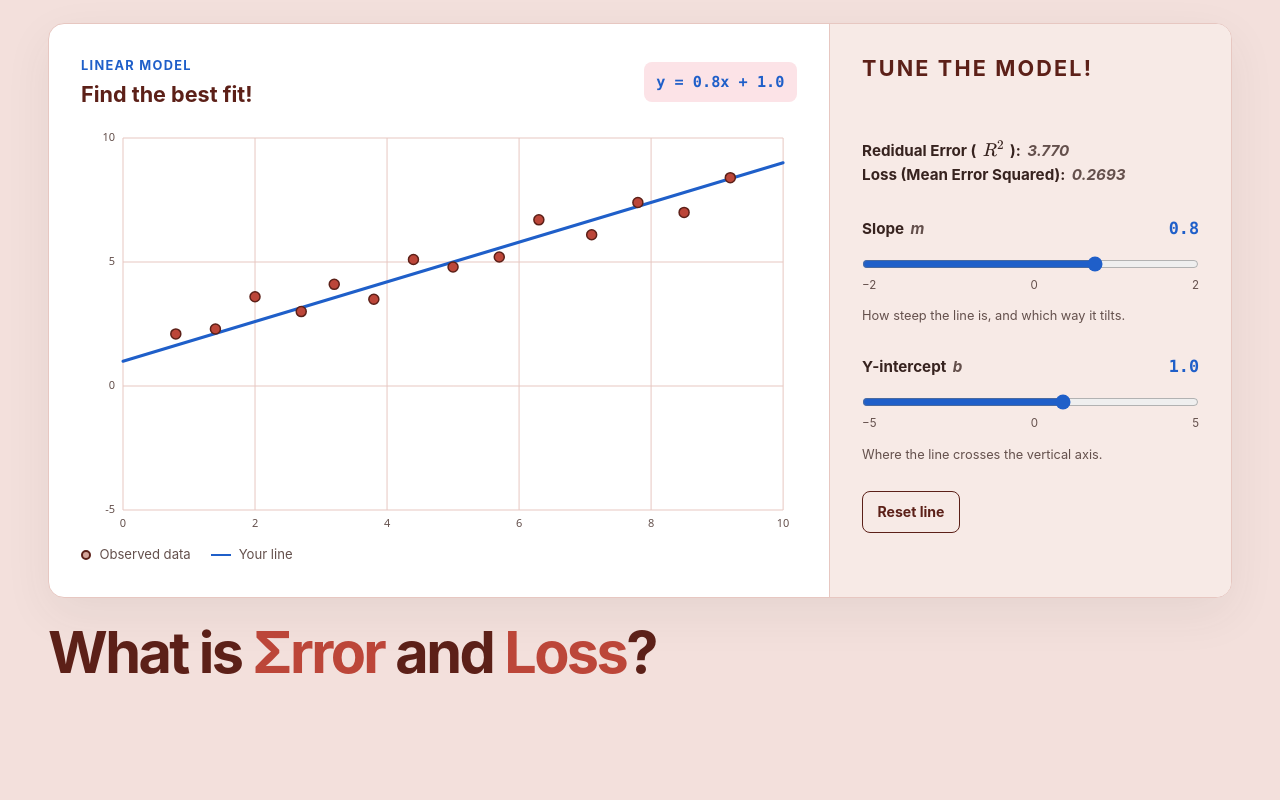
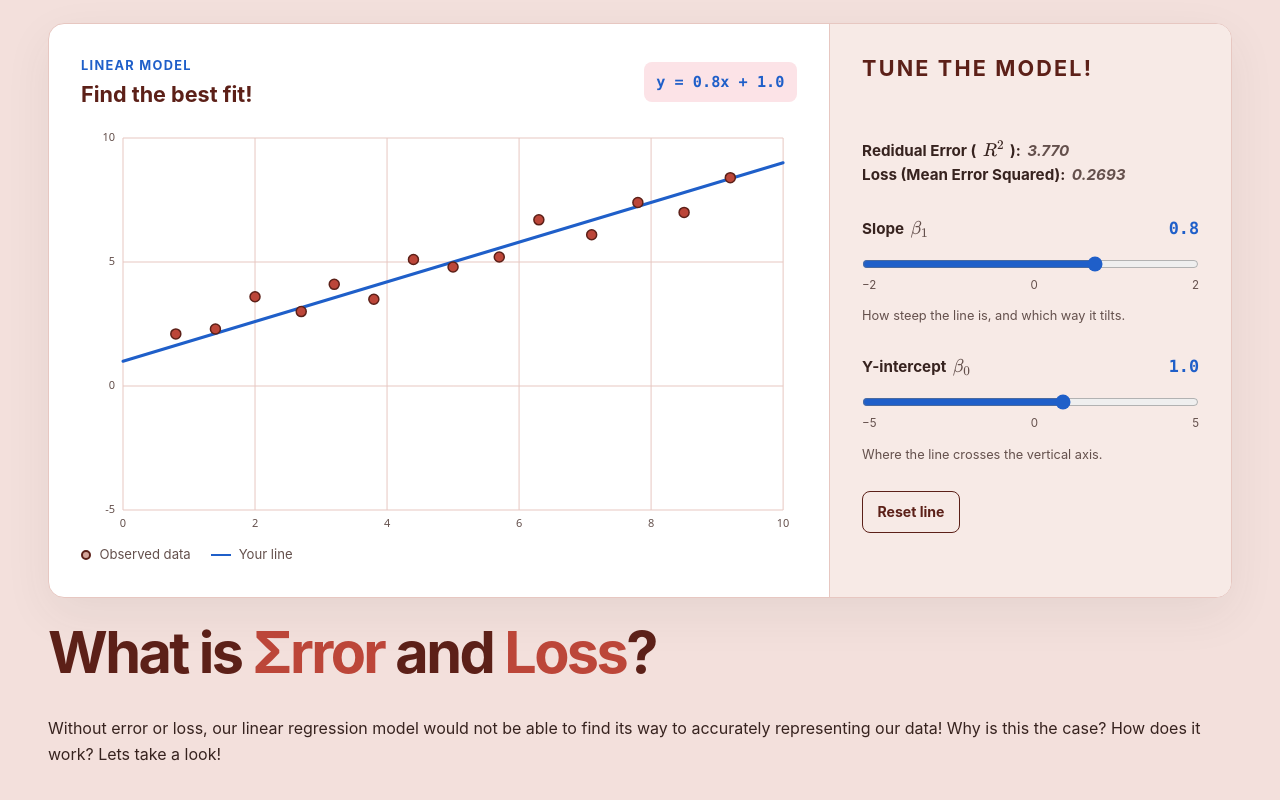
Before and after one commit to WhoInGodsName/LearnAI, a plain HTML site: page frontend/linear-regression.html in a window 1280 px wide. Shown: the part 660-1460 px from the top of the page. Drawn offline with nearby package versions, Linux system fonts and the light colour scheme.

Commit message:
error and loss linear regression

```diff
--- a/frontend/linear-regression.html
+++ b/frontend/linear-regression.html
@@ -76,7 +76,7 @@
 
           <label class="range-control" for="slope">
             <span class="range-label">
-              Slope <span class="symbol">m</span>
+              Slope <span class="symbol">\( \beta_1\)</span>
               <output id="slope-value" for="slope">0.8</output>
             </span>
             <input id="slope" type="range" min="-2" max="2" step="0.1" value="0.8">
@@ -86,7 +86,7 @@
 
           <label class="range-control" for="intercept">
             <span class="range-label">
-              Y-intercept <span class="symbol">b</span>
+              Y-intercept <span class="symbol">\( \beta_0\)</span>
               <output id="intercept-value" for="intercept">1.0</output>
             </span>
             <input id="intercept" type="range" min="-5" max="5" step="0.1" value="1">
@@ -100,6 +100,9 @@
 
       <section>
         <h1>What is <span>Σrror</span> and <span>Loss</span>?</h1>
+        <p>Without error or loss, our linear regression model would not be able to find its way to accurately representing our data!
+          Why is this the case?  How does it work?  Lets take a look!
+        </p>
       </section>
 
       <!-- <section class="learning-note">
```
Also changed, not shown: frontend/explore.html (+2 -2 lines), frontend/logistic-regression.html (+1 -1 lines).
